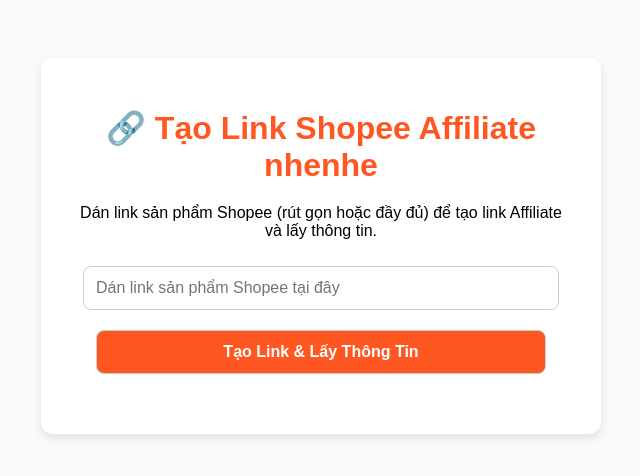
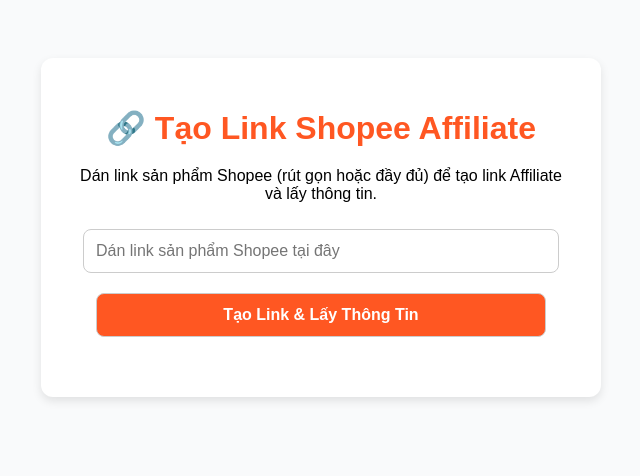
Before and after one commit to huutung1961/hoantienmuasam, a plain HTML site: page frontend/index.html in a window 1280 px wide. Shown: the whole page, without its empty margins (319-959 px from the left). Drawn offline with Linux system fonts and the light colour scheme.

Commit message:
Update index.html

```diff
--- a/frontend/index.html
+++ b/frontend/index.html
@@ -20,7 +20,7 @@
 </head>
 <body>
   <div class="container">
-    <h1>🔗 Tạo Link Shopee Affiliate nhenhe</h1>
+    <h1>🔗 Tạo Link Shopee Affiliate </h1>
     <p>Dán link sản phẩm Shopee (rút gọn hoặc đầy đủ) để tạo link Affiliate và lấy thông tin.</p>
     <input type="text" id="productLink" placeholder="Dán link sản phẩm Shopee tại đây" onpaste="generateLink()">
     <br>
```
